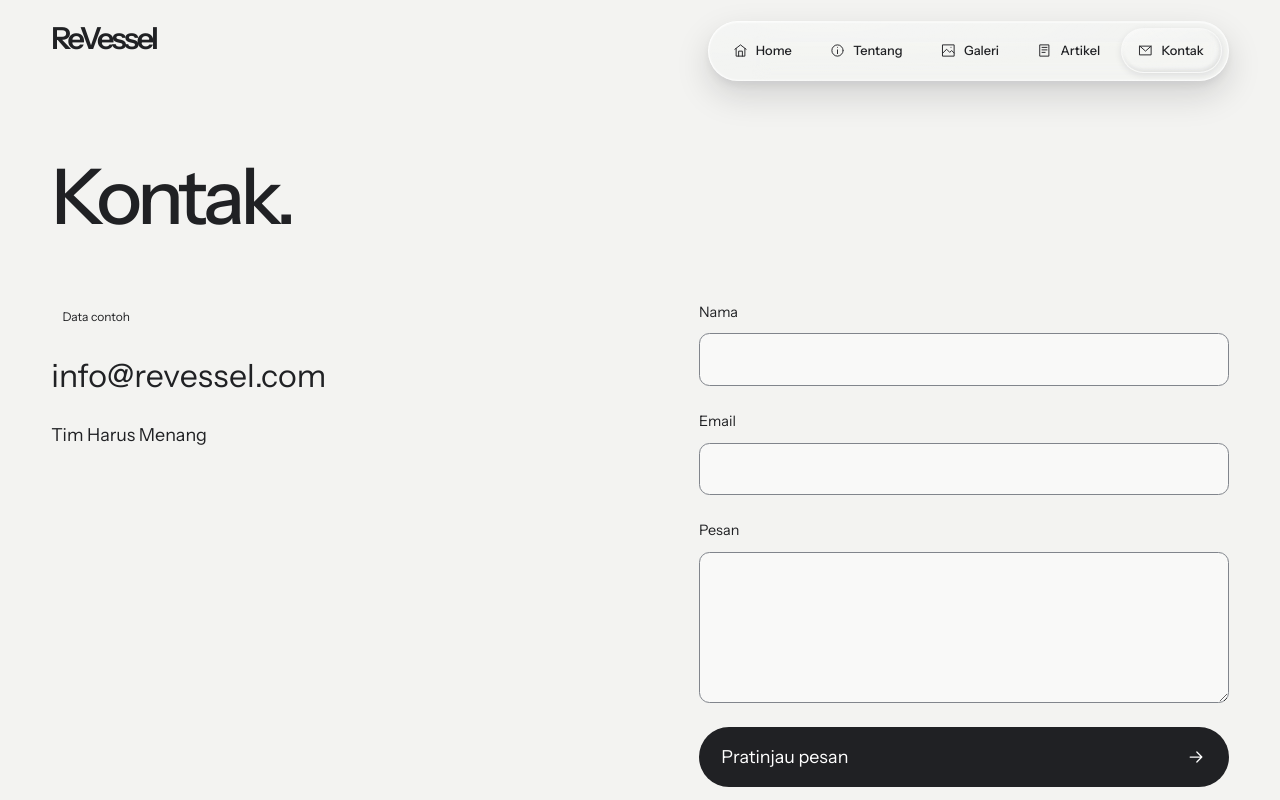
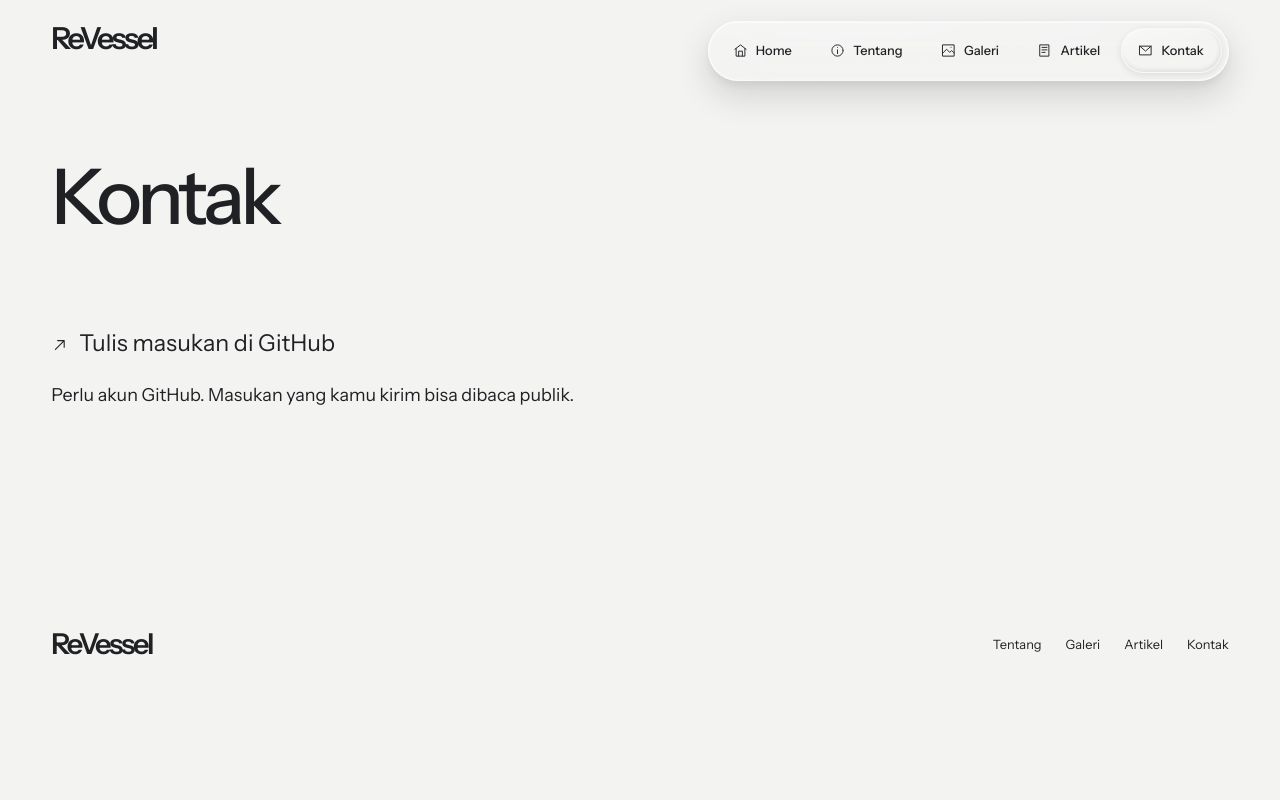
Before and after one commit to Ilyasrhmn/ReVessel, a Next.js app: page /kontak in a window 1280 px wide. Shown: the top 800 px of the page. Built offline with nearby package versions, Linux system fonts and the light colour scheme.

Commit message:
feat(frontend): replace demo contact with public feedback

```diff
--- a/app/content.ts
+++ b/app/content.ts
@@ -59,5 +59,4 @@ export const articles = [
 
 export const project = {
   team: "Harus Menang",
-  demoEmail: "info@revessel.com",
 };
--- a/app/kontak/contact-form.tsx
+++ /dev/null
@@ -1,91 +0,0 @@
-"use client";
-
-import { useRef, useState, type FormEvent } from "react";
-import Icon from "../ui/interface-icon";
-import styles from "../pages.module.css";
-
-export default function ContactForm() {
-  const [preview, setPreview] = useState<{
-    name: string;
-    email: string;
-    message: string;
-  } | null>(null);
-  const heading = useRef<HTMLHeadingElement>(null);
-  const [error, setError] = useState("");
-
-  function showPreview(event: FormEvent<HTMLFormElement>) {
-    event.preventDefault();
-    const data = new FormData(event.currentTarget);
-    const next = {
-      name: String(data.get("name") || "").trim(),
-      email: String(data.get("email") || "").trim(),
-      message: String(data.get("message") || "").trim(),
-    };
-    if (next.name.length < 2 || next.message.length < 10) {
-      setError(
-        "Isi nama minimal 2 karakter dan pesan minimal 10 karakter selain spasi.",
-      );
-      setPreview(null);
-      return;
-    }
-    setError("");
-    setPreview(next);
-    requestAnimationFrame(() => heading.current?.focus());
-  }
-
-  return (
-    <div>
-      <form className={styles.contactForm} onSubmit={showPreview}>
-        <label>
-          Nama
-          <input
-            name="name"
-            autoComplete="name"
-            required
-            minLength={2}
-            maxLength={100}
-          />
-        </label>
-        <label>
-          Email
-          <input
-            name="email"
-            type="email"
-            autoComplete="email"
-            required
-            maxLength={254}
-          />
-        </label>
-        <label>
-          Pesan
-          <textarea
-            name="message"
-            required
-            minLength={10}
-            maxLength={2000}
-            rows={5}
-          />
-        </label>
-        <button type="submit" className={styles.submit}>
-          Pratinjau pesan
-          <Icon />
-        </button>
-        {error && <p role="alert">{error}</p>}
-      </form>
-      {preview && (
-        <section
-          className={styles.messagePreview}
-          aria-labelledby="message-preview-title"
-        >
-          <h2 ref={heading} tabIndex={-1} id="message-preview-title">
-            Pratinjau, belum dikirim
-          </h2>
-          <p>
-            {preview.name} · {preview.email}
-          </p>
-          <p className={styles.messageText}>{preview.message}</p>
-        </section>
-      )}
-    </div>
-  );
-}
--- a/app/kontak/page.tsx
+++ b/app/kontak/page.tsx
@@ -1,23 +1,28 @@
 import type { Metadata } from "next";
 import SiteFrame from "../ui/site-frame";
-import ContactForm from "./contact-form";
-import { project } from "../content";
+import Icon from "../ui/interface-icon";
 import styles from "../pages.module.css";
 
 export const metadata: Metadata = {
   title: "Kontak | ReVessel",
-  description: "Halaman kontak demonstrasi ReVessel.",
+  description: "Kirim masukan atau laporkan masalah di ReVessel.",
 };
+
 export default function ContactPage() {
   return (
-    <SiteFrame title="Kontak." active="/kontak">
-      <div className={styles.contactGrid}>
-        <div className={styles.contactInfo}>
-          <span className={styles.demoLabel}>Data contoh</span>
-          <p className={styles.email}>{project.demoEmail}</p>
-          <p>Tim {project.team}</p>
-        </div>
-        <ContactForm />
+    <SiteFrame title="Kontak">
+      <div className={styles.contactChannel}>
+        <a
+          href="https://github.com/Ilyasrhmn/ReVessel/issues/new"
+          aria-describedby="contact-visibility"
+          className={`${styles.textLink} link-reveal`}
+        >
+          <Icon kind="external" />
+          <span>Tulis masukan di GitHub</span>
+        </a>
+        <p id="contact-visibility">
+          Perlu akun GitHub. Masukan yang kamu kirim bisa dibaca publik.
+        </p>
       </div>
     </SiteFrame>
   );
--- a/app/landing.tsx
+++ b/app/landing.tsx
@@ -380,6 +380,18 @@ export default function Landing() {
         </div>
       </section>
 
+      <section
+        id="kontak"
+        className={`${styles.contactSection} page-shell`}
+        aria-labelledby="contact-title"
+        tabIndex={-1}
+      >
+        <h2 id="contact-title">Kontak</h2>
+        <Link href="/kontak" className={`${styles.sectionLink} link-reveal`}>
+          <span>Kirim masukan</span>
+        </Link>
+      </section>
+
       <footer className={styles.footer}>
         <div className={styles.footerTop}>
           <a href="#" aria-label="Kembali ke atas">
--- a/app/pages.module.css
+++ b/app/pages.module.css
@@ -197,75 +197,19 @@
   text-underline-offset: 4px;
   font-size: 0.9rem;
 }
-.contactGrid {
+.contactChannel {
   display: grid;
-  grid-template-columns: 1fr 1fr;
-  gap: 10%;
+  justify-items: start;
+  gap: 0.5rem;
+  padding-block: 1rem;
+  border-block-start: 1px solid var(--color-line);
+  max-inline-size: 34rem;
 }
-.contactInfo p {
-  margin-top: 1.25rem;
+.contactChannel .textLink {
+  font-size: clamp(1.05rem, 1rem + 1vw, 1.45rem);
 }
-.demoLabel {
-  display: inline-block;
-  border: 1px solid var(--color-line);
-  padding: 0.3rem 0.7rem;
-  border-radius: 100px;
-  font-size: 0.75rem;
+.contactChannel p {
   color: var(--color-muted);
-}
-.email {
-  font-size: clamp(1.5rem, 2.5vw, 2.4rem);
-  overflow-wrap: anywhere;
-}
-.contactForm {
-  display: grid;
-  gap: 1.5rem;
-}
-.contactForm label {
-  display: grid;
-  gap: 0.65rem;
-  font-size: 0.9rem;
-}
-.contactForm input,
-.contactForm textarea {
-  min-width: 0;
-  width: 100%;
-  border: 1px solid #81858c;
-  padding: 0.8rem;
-  border-radius: 0.65rem;
-  background: rgb(255 255 255 / 50%);
-  font-size: 1rem;
-}
-.contactForm textarea {
-  resize: vertical;
-}
-.submit {
-  display: flex;
-  align-items: center;
-  justify-content: space-between;
-  gap: 1rem;
-  background: var(--color-ink);
-  color: var(--color-surface);
-  padding: 1rem 1.4rem;
-  border-radius: 100px;
-}
-.messagePreview {
-  margin-top: 2rem;
-  padding: 1.5rem;
-  border: 1px solid var(--color-line);
-  border-radius: 1rem;
-}
-.messagePreview h2 {
-  font-size: 1.3rem;
-  font-weight: 500;
-}
-.messagePreview p {
-  margin-top: 1rem;
-  overflow-wrap: anywhere;
-  font-size: 0.95rem;
-}
-.messageText {
-  white-space: pre-wrap;
 }
 .footer {
   display: flex;
@@ -298,6 +242,9 @@
   .main {
     padding-block: 3rem 4rem;
   }
+  .main:has(.contactChannel) {
+    min-block-size: calc(100svh - 3rem);
+  }
   .title {
     font-size: clamp(2.7rem, 10vw, 4rem);
     margin-bottom: 2.5rem;
@@ -305,8 +252,7 @@
   .aboutLead,
   .roles,
   .galleryGrid,
-  .articleList,
-  .contactGrid {
+  .articleList {
     grid-template-columns: 1fr;
     gap: 2rem;
   }
--- a/app/ui/interface-icon.tsx
+++ b/app/ui/interface-icon.tsx
@@ -1,13 +1,13 @@
 export default function Icon({
-  kind = "arrow",
+  kind,
   className = "",
 }: {
-  kind?:
-    | "arrow"
+  kind:
     | "down"
     | "close"
     | "plus"
     | "minus"
+    | "external"
     | "bottle"
     | "route"
     | "home"
@@ -22,7 +22,7 @@ export default function Icon({
     close: "m6 6 12 12M6 18 18 6",
     plus: "M12 5v14M5 12h14",
     minus: "M5 12h14",
-    arrow: "M5 12h14M13 6l6 6-6 6",
+    external: "M6 18 18 6M9 6h9v9",
     bottle:
       "M9 3h6M10 3v5l-3 4v8a1 1 0 0 0 1 1h8a1 1 0 0 0 1-1v-8l-3-4V3M7 14h10",
     route:
```
Also changed, not shown: app/landing.module.css (+17 -1 lines).
